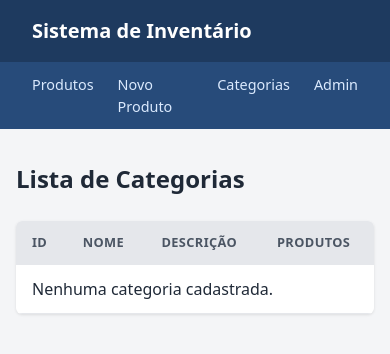
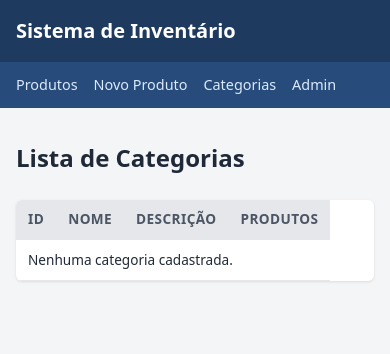
Before and after one commit to DantasBackendDev/inventario-django, a Django app: page /categorias/ in a window 390 px wide. Shown: the top 354 px of the page. Run offline with Django 5.2, Linux system fonts and the light colour scheme; the visitor is signed in with stand-in values (Sample User, id 1); data that the repository does not hold is empty.

Commit message:
Adiciona responsividade para celular

```diff
--- a/inventario/templates/inventario/base.html
+++ b/inventario/templates/inventario/base.html
@@ -129,6 +129,33 @@
             color: #b91c1c;
             font-size: 0.85rem;
         }
+
+        @media (max-width: 700px) {
+            header, nav, main {
+                padding-left: 1rem;
+                padding-right: 1rem;
+            }
+
+            nav {
+                gap: 1rem;
+                flex-wrap: wrap;
+            }
+
+            table {
+                display: block;
+                overflow-x: auto;
+                white-space: nowrap;
+            }
+
+            th, td {
+                padding: 0.6rem 0.75rem;
+                font-size: 0.85rem;
+            }
+
+            form input, form select {
+                max-width: 100%;
+            }
+        }
     </style>
 </head>
 <body>
```
